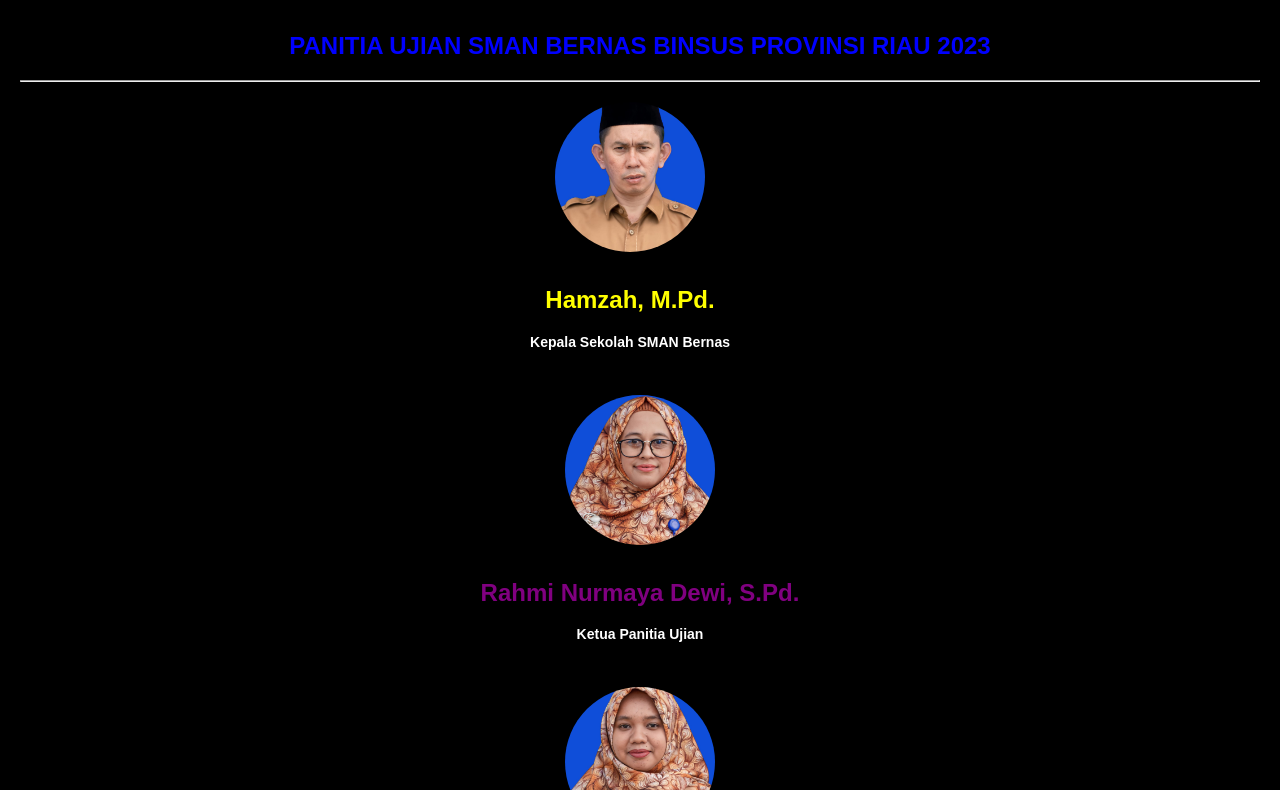
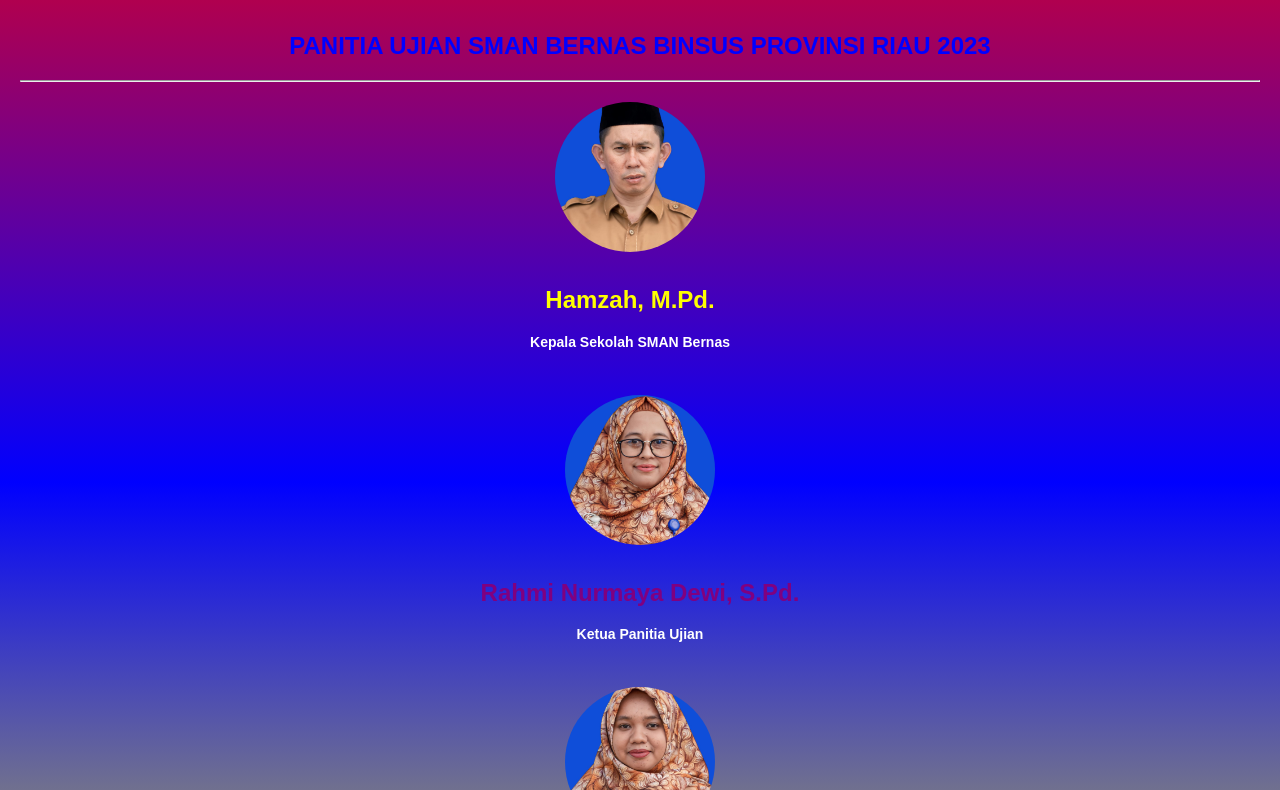
Before and after one commit to suheri99/SMANBERNAS3, a plain HTML site: page index.html in a window 1280 px wide. Shown: the part 216-1006 px from the top of the page. Drawn offline with Linux system fonts and the light colour scheme.

Commit message:
Update index.html

```diff
--- a/index.html
+++ b/index.html
@@ -8,7 +8,7 @@
 
         /* Tuliskan gaya CSS Anda di sini */
         body {
-            background-color: black;
+            background: linear-gradient(red, blue, yellow, green);
       color: white; /* Menyesuaikan warna teks agar terlihat dengan latar belakang hitam */
 
             font-family: Arial, sans-serif;
```
